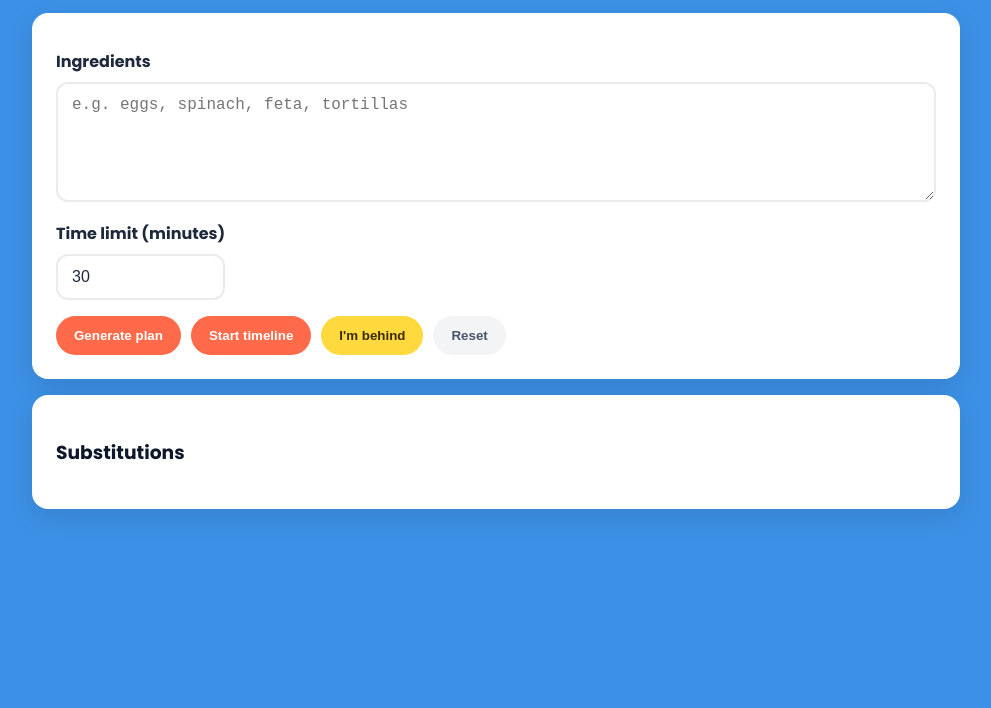
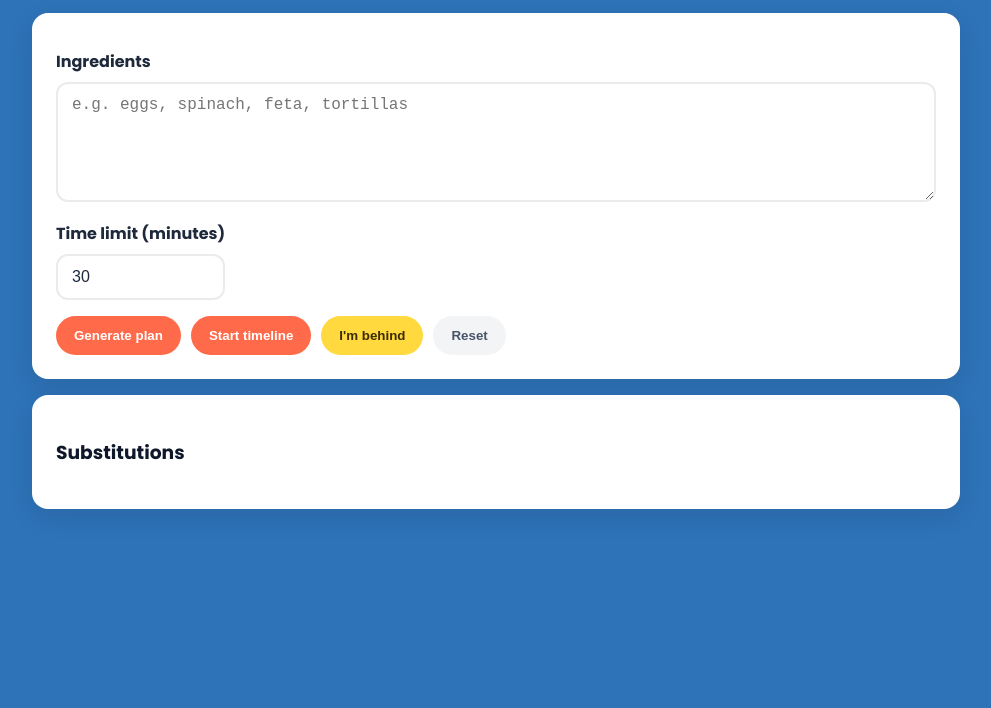
Before and after one commit to nkhodr2-blip/fridgeflow, a plain HTML site: page frontend/index.html in a window 1280 px wide. Shown: the part 124-832 px from the top of the page, without its empty margins (144-1135 px from the left). Drawn offline with Linux system fonts and the light colour scheme.

Commit message:
Update style.css

```diff
--- a/frontend/static/style.css
+++ b/frontend/static/style.css
@@ -1,15 +1,14 @@
 /* === FridgeFlow v2 Theme (Blue + Coral + Yellow) ======================= */
-:root{
-  /* darker blue base */
-  --blue-700:#3C91E6;         /* darker than #4DA6FF */
-  --blue-600:#4DA6FF;
+:root {
+  --blue-700:#2E73B8;         /* darker base blue */
+  --blue-600:#3385CC;         /* lighter accent blue */
   --coral:#FF6B4A;            /* Generate/Start */
   --yellow:#FFD93D;           /* I’m behind */
-  --ink:#1E293B;
-  --muted:#475569;
-  --card:#FFFFFF;
-  --border:rgba(0,0,0,.08);
-  --shadow:0 8px 24px rgba(17,24,39,.12);
+  --ink:#1E293B;              /* dark text */
+  --muted:#475569;            /* muted text */
+  --card:#FFFFFF;             /* card background */
+  --border:rgba(0,0,0,.08);   /* subtle border */
+  --shadow:0 8px 24px rgba(17,24,39,.12); /* drop shadow */
 }
 
 *{box-sizing:border-box}
```
